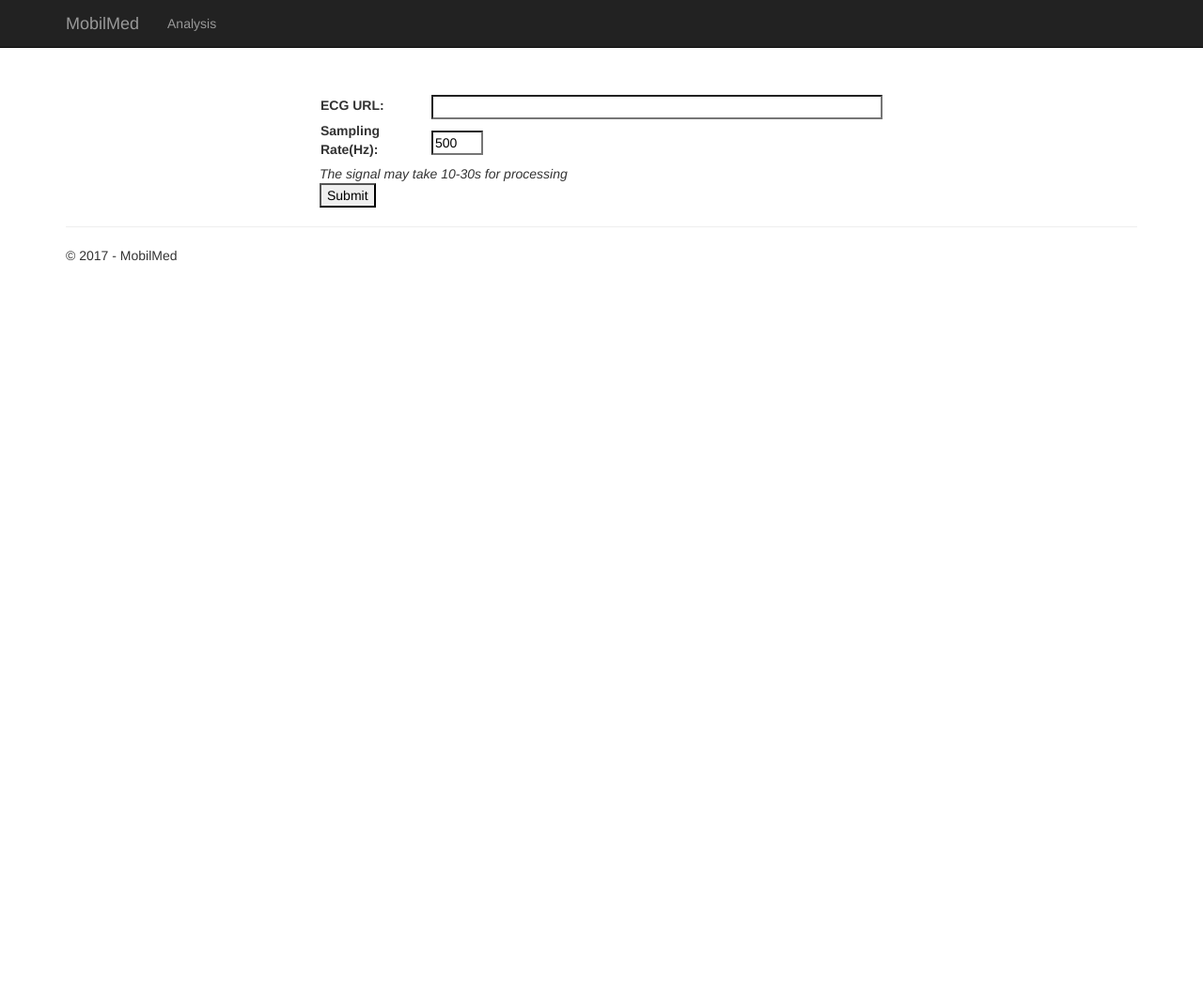
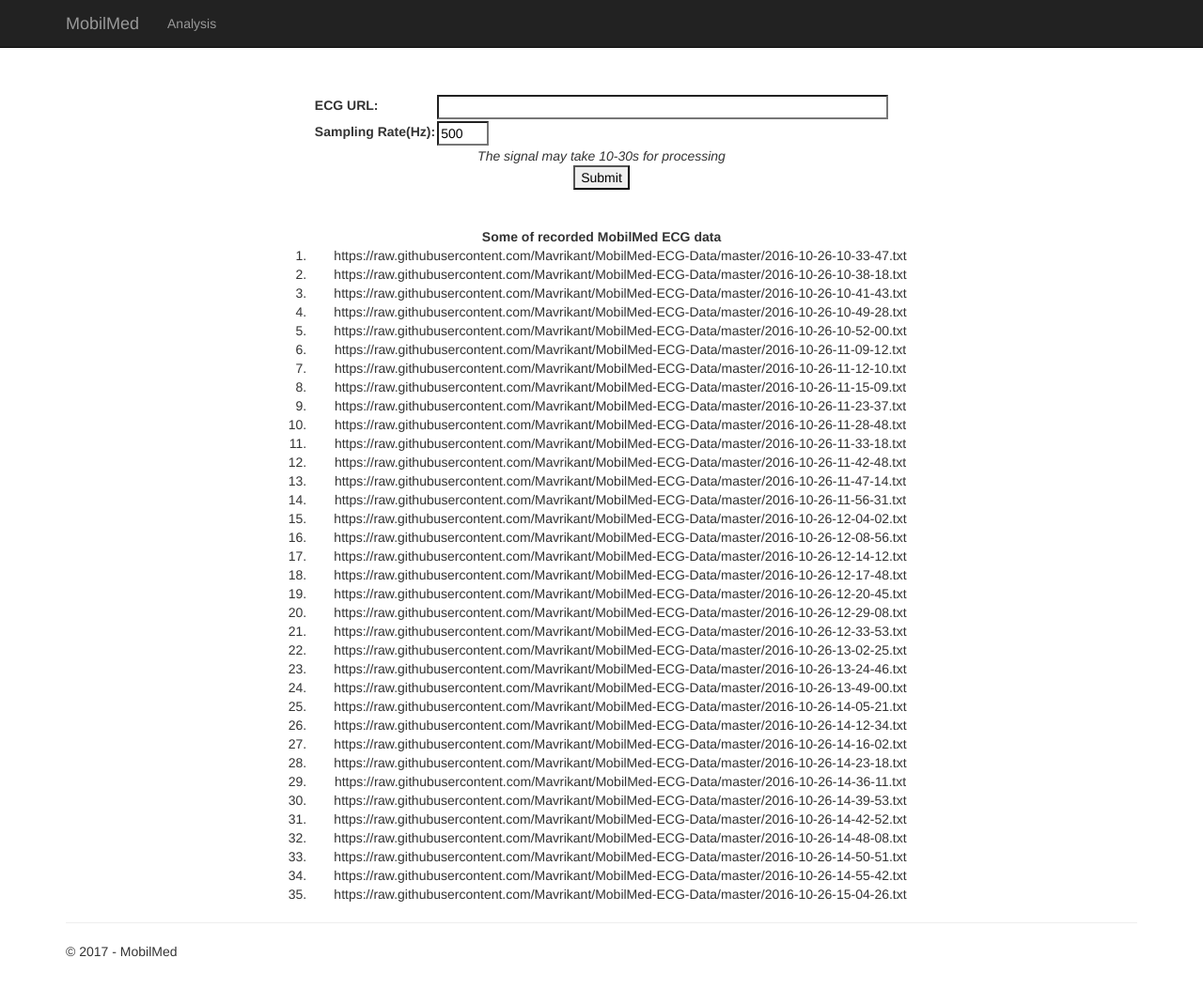
Before and after one commit to Mavrikant/MobilMed-ECG-Analiz, a Flask app: page /form in a window 1280 px wide. Shown: the whole page at 94% size. Before the commit the page ends 278 px from the top, so only its background shows below. Run offline with Flask 2, Linux system fonts and the light colour scheme; some libraries are stand-ins or nearby versions.

Commit message:
çalışıyor son

```diff
--- a/ECG/static/content/site.css
+++ b/ECG/static/content/site.css
@@ -103,7 +103,7 @@
 				margin-top : 50px;
 				margin-left : auto;
 				margin-right : auto;
-				max-width: 600px;
+				max-width: 700px;
 			}
 
 			#sketch, #filter {
--- a/ECG/templates/form_submit.html
+++ b/ECG/templates/form_submit.html
@@ -1,7 +1,7 @@
 {% extends "layout.html" %}
 
 {% block content %}
-            <div id="content">
+            <div id="content"  ><center>
                 <form method="post" action="{{ url_for('ecg') }}">
                   <table>
                   <tr>
@@ -12,11 +12,58 @@
                   <td><label for="sr">Sampling Rate(Hz):</label></td>
                   <td><input type="text" name="sr"  size="20" value="500" style="width: 55px"/></td>
                   </tr>
-                       </table>
+                  </table>
+
+
 
                     <em>The signal may take 10-30s for processing</em><br />
                   <input type="submit" value="Submit" onclick="this.form.submit();this.disabled = true; this.value = 'Processing';"/>
                 </form>
-            </div>
+
+
+</br>
+</br>
+<b> Some of recorded MobilMed ECG data</b>
+
+            <ol>
+<li>	https://raw.githubusercontent.com/Mavrikant/MobilMed-ECG-Data/master/2016-10-26-10-33-47.txt	</li>
+<li>	https://raw.githubusercontent.com/Mavrikant/MobilMed-ECG-Data/master/2016-10-26-10-38-18.txt	</li>
+<li>	https://raw.githubusercontent.com/Mavrikant/MobilMed-ECG-Data/master/2016-10-26-10-41-43.txt	</li>
+<li>	https://raw.githubusercontent.com/Mavrikant/MobilMed-ECG-Data/master/2016-10-26-10-49-28.txt	</li>
+<li>	https://raw.githubusercontent.com/Mavrikant/MobilMed-ECG-Data/master/2016-10-26-10-52-00.txt	</li>
+<li>	https://raw.githubusercontent.com/Mavrikant/MobilMed-ECG-Data/master/2016-10-26-11-09-12.txt	</li>
+<li>	https://raw.githubusercontent.com/Mavrikant/MobilMed-ECG-Data/master/2016-10-26-11-12-10.txt	</li>
+<li>	https://raw.githubusercontent.com/Mavrikant/MobilMed-ECG-Data/master/2016-10-26-11-15-09.txt	</li>
+<li>	https://raw.githubusercontent.com/Mavrikant/MobilMed-ECG-Data/master/2016-10-26-11-23-37.txt	</li>
+<li>	https://raw.githubusercontent.com/Mavrikant/MobilMed-ECG-Data/master/2016-10-26-11-28-48.txt	</li>
+<li>	https://raw.githubusercontent.com/Mavrikant/MobilMed-ECG-Data/master/2016-10-26-11-33-18.txt	</li>
+<li>	https://raw.githubusercontent.com/Mavrikant/MobilMed-ECG-Data/master/2016-10-26-11-42-48.txt	</li>
+<li>	https://raw.githubusercontent.com/Mavrikant/MobilMed-ECG-Data/master/2016-10-26-11-47-14.txt	</li>
+<li>	https://raw.githubusercontent.com/Mavrikant/MobilMed-ECG-Data/master/2016-10-26-11-56-31.txt	</li>
+<li>	https://raw.githubusercontent.com/Mavrikant/MobilMed-ECG-Data/master/2016-10-26-12-04-02.txt	</li>
+<li>	https://raw.githubusercontent.com/Mavrikant/MobilMed-ECG-Data/master/2016-10-26-12-08-56.txt	</li>
+<li>	https://raw.githubusercontent.com/Mavrikant/MobilMed-ECG-Data/master/2016-10-26-12-14-12.txt	</li>
+<li>	https://raw.githubusercontent.com/Mavrikant/MobilMed-ECG-Data/master/2016-10-26-12-17-48.txt	</li>
+<li>	https://raw.githubusercontent.com/Mavrikant/MobilMed-ECG-Data/master/2016-10-26-12-20-45.txt	</li>
+<li>	https://raw.githubusercontent.com/Mavrikant/MobilMed-ECG-Data/master/2016-10-26-12-29-08.txt	</li>
+<li>	https://raw.githubusercontent.com/Mavrikant/MobilMed-ECG-Data/master/2016-10-26-12-33-53.txt	</li>
+<li>	https://raw.githubusercontent.com/Mavrikant/MobilMed-ECG-Data/master/2016-10-26-13-02-25.txt	</li>
+<li>	https://raw.githubusercontent.com/Mavrikant/MobilMed-ECG-Data/master/2016-10-26-13-24-46.txt	</li>
+<li>	https://raw.githubusercontent.com/Mavrikant/MobilMed-ECG-Data/master/2016-10-26-13-49-00.txt	</li>
+<li>	https://raw.githubusercontent.com/Mavrikant/MobilMed-ECG-Data/master/2016-10-26-14-05-21.txt	</li>
+<li>	https://raw.githubusercontent.com/Mavrikant/MobilMed-ECG-Data/master/2016-10-26-14-12-34.txt	</li>
+<li>	https://raw.githubusercontent.com/Mavrikant/MobilMed-ECG-Data/master/2016-10-26-14-16-02.txt	</li>
+<li>	https://raw.githubusercontent.com/Mavrikant/MobilMed-ECG-Data/master/2016-10-26-14-23-18.txt	</li>
+<li>	https://raw.githubusercontent.com/Mavrikant/MobilMed-ECG-Data/master/2016-10-26-14-36-11.txt	</li>
+<li>	https://raw.githubusercontent.com/Mavrikant/MobilMed-ECG-Data/master/2016-10-26-14-39-53.txt	</li>
+<li>	https://raw.githubusercontent.com/Mavrikant/MobilMed-ECG-Data/master/2016-10-26-14-42-52.txt	</li>
+<li>	https://raw.githubusercontent.com/Mavrikant/MobilMed-ECG-Data/master/2016-10-26-14-48-08.txt	</li>
+<li>	https://raw.githubusercontent.com/Mavrikant/MobilMed-ECG-Data/master/2016-10-26-14-50-51.txt	</li>
+<li>	https://raw.githubusercontent.com/Mavrikant/MobilMed-ECG-Data/master/2016-10-26-14-55-42.txt	</li>
+<li>	https://raw.githubusercontent.com/Mavrikant/MobilMed-ECG-Data/master/2016-10-26-15-04-26.txt	</li>
+</ol>
+</center>
+</div>
+
 
 {% endblock %}
--- a/ECG/views.py
+++ b/ECG/views.py
@@ -192,8 +192,8 @@
     global Sdata
     global sr
     url=request.form['url']
-    adu=int(request.form['adu'])
-    lno=int(request.form['lno'])-1
+    adu=int(200)
+    lno=int(1)-1
     sr=int(request.form['sr'])#Sampling rate in Hz ( samples/sec)
     import pandas as pd;
     import matplotlib.pyplot as plt, mpld3
```
